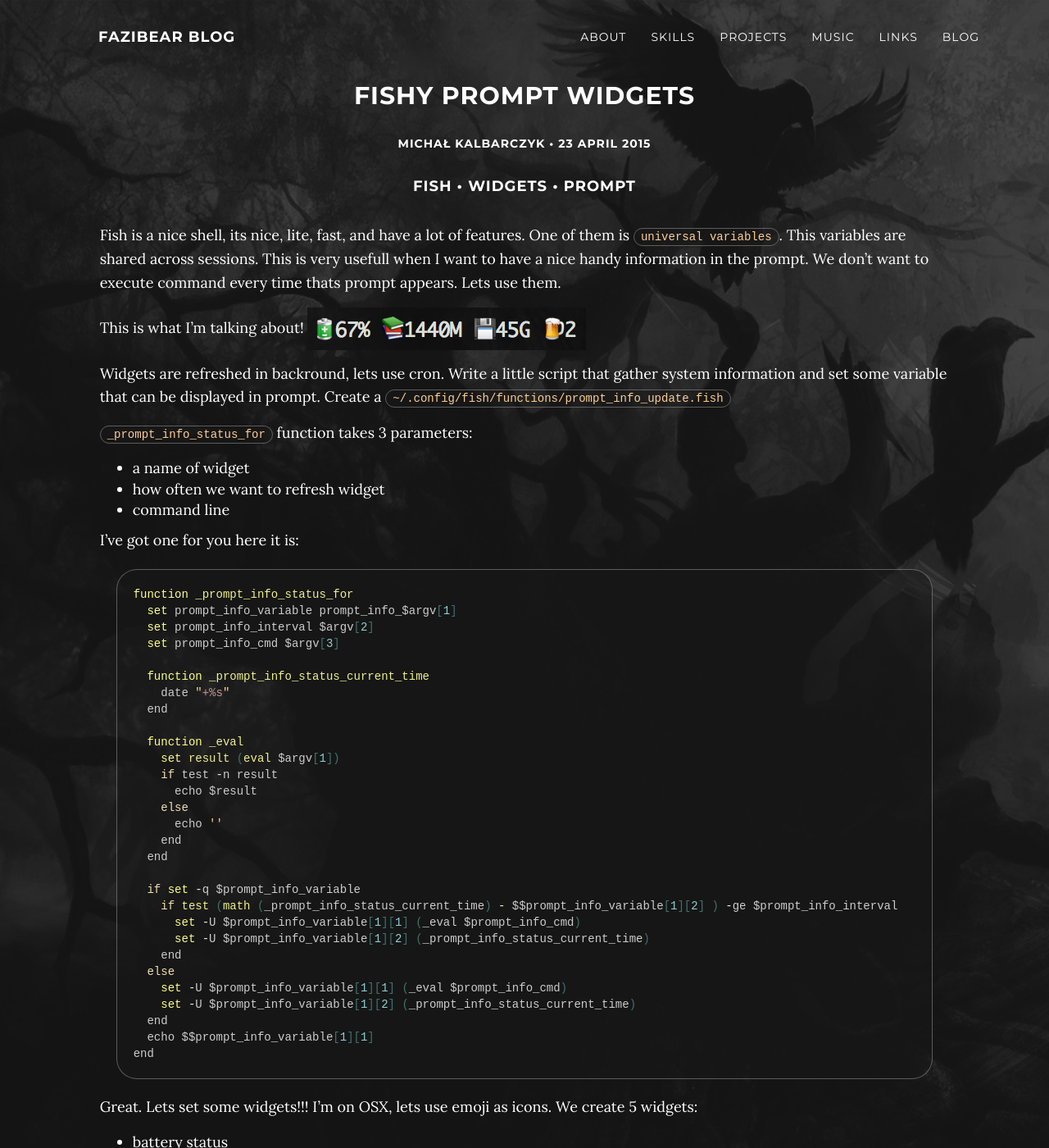
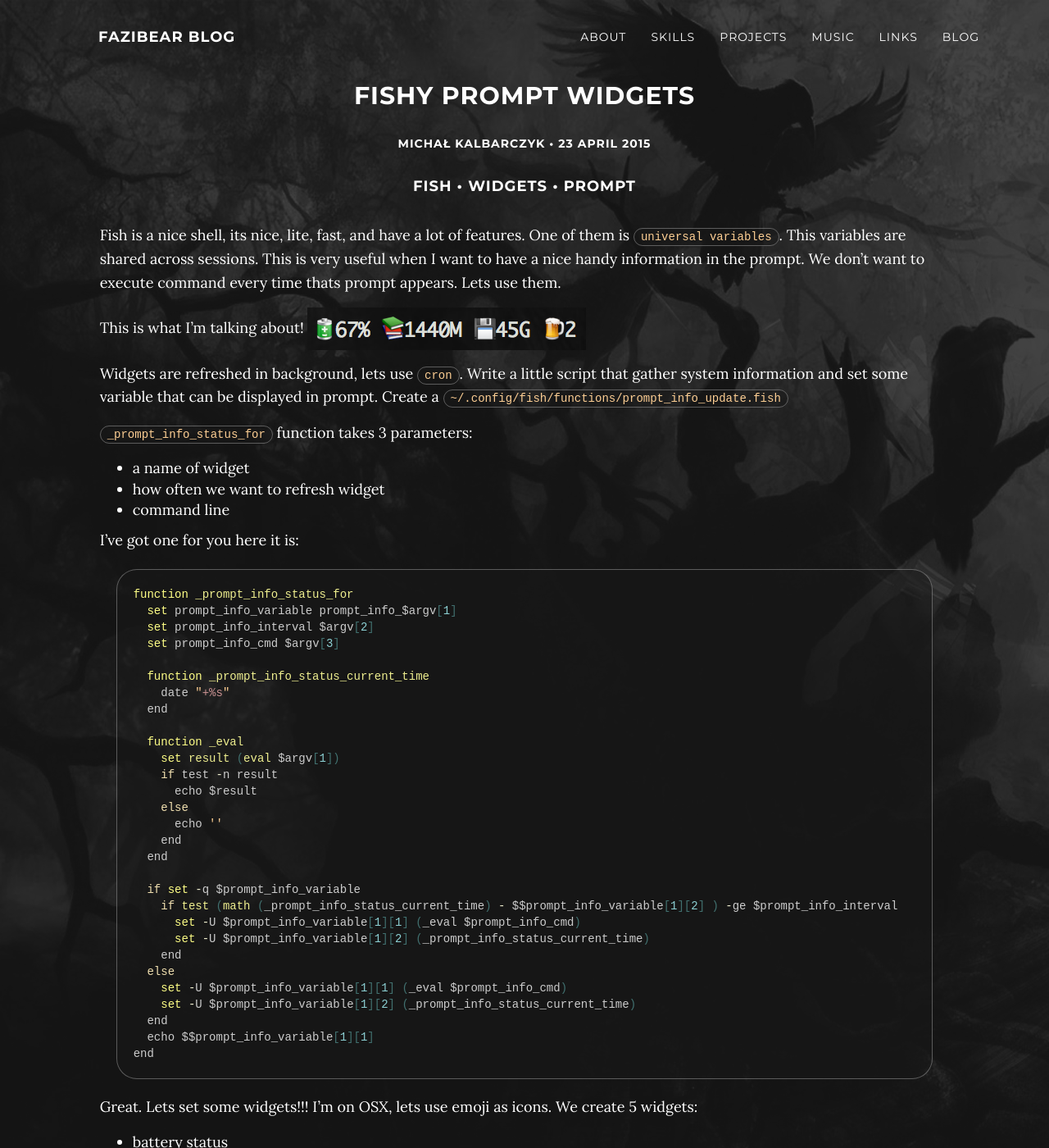
Before and after one commit to fazibear/fazibear.github.io, a Jekyll site: the page built from _posts/2015-04-23-fishy-prompt-widgets.md, in a window 1280 px wide and 1400 px high. Shown: the whole window at 82% size. Built offline with Jekyll 4.4.1, drawn with Linux system fonts in a browser that asks for light colours; some web fonts are replaced; Markdown is read by kramdown in place of the engine named in the settings; comment, search, counter and statistics services are not loaded; some of the changed text lies outside the part shown.

Commit message:
fix typos

````diff
--- a/_posts/2015-04-23-fishy-prompt-widgets.md
+++ b/_posts/2015-04-23-fishy-prompt-widgets.md
@@ -6,11 +6,11 @@
  - widgets
  - prompt
 ---
-Fish is a nice shell, its nice, lite, fast, and have a lot of features. One of them is `universal variables`. This variables are shared across sessions. This is very usefull when I want to have a nice handy information in the prompt. We don't want to execute command every time thats prompt appears. Lets use them.
+Fish is a nice shell, its nice, lite, fast, and have a lot of features. One of them is `universal variables`. This variables are shared across sessions. This is very useful when I want to have a nice handy information in the prompt. We don't want to execute command every time thats prompt appears. Lets use them.
 
 This is what I'm talking about! ![fish widgets](/img/fish_widgets.png)
 
-Widgets are refreshed in backround, lets use cron. Write a little script that gather system information and set some variable that can be displayed in prompt.
+Widgets are refreshed in background, lets use `cron`. Write a little script that gather system information and set some variable that can be displayed in prompt.
 Create a `~/.config/fish/functions/prompt_info_update.fish`
 
 `_prompt_info_status_for` function takes 3 parameters:
@@ -62,7 +62,7 @@
  - internet connection check
 
 This is so simple too. Gather information first, and glue our propry variable. `prompt_info` this is a good name ;)
-Use some conditional, we don't want brew icon when we up to date, alse display nothing when there are internet connection.
+Use some conditional, we don't want brew icon when we up to date, and display nothing when there are internet connection.
 Look, this is it:
 
 ```js
@@ -112,6 +112,6 @@
 ```
 
 And voila. Nice handy prompt widgets with about `50 LOC`
-Another great stuff, quick and usefull.
+Another great stuff, quick and useful.
 
 Cheers.
````
